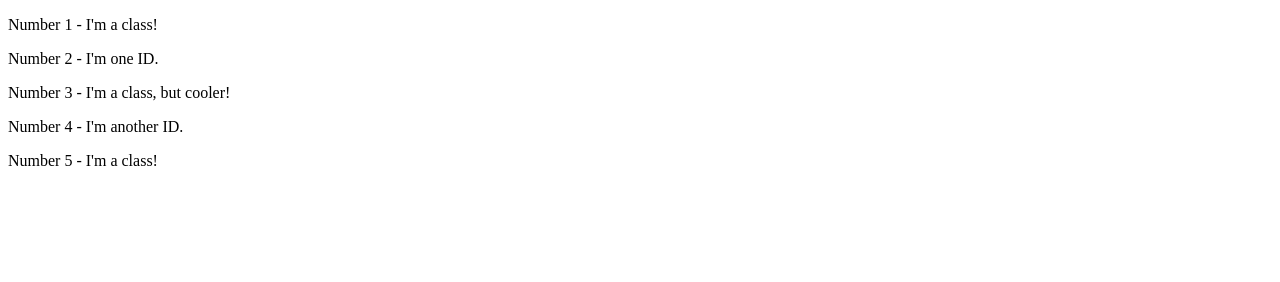
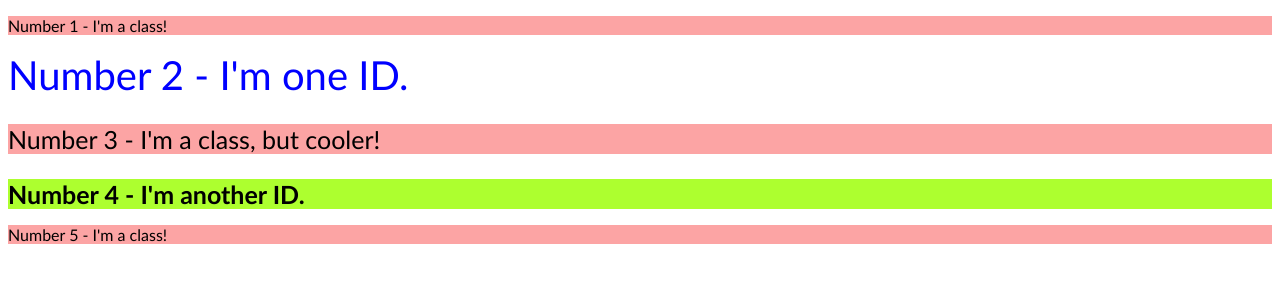
Before and after one commit to cyriljchan/TheOdinProject, a plain HTML site: page 02-css-exercises/foundations/02-class-id-selectors/index.html in a window 1280 px wide. Drawn offline with Linux system fonts and the light colour scheme.

Commit message:
UPDATE: solution to 02-class-id-selectors

```diff
--- a/02-css-exercises/foundations/02-class-id-selectors/index.html
+++ b/02-css-exercises/foundations/02-class-id-selectors/index.html
@@ -8,10 +8,10 @@
     <link rel="stylesheet" href="style.css">
   </head>
   <body>
-    <p>Number 1 - I'm a class!</p>
-    <div>Number 2 - I'm one ID.</div>
-    <p>Number 3 - I'm a class, but cooler!</p>
-    <div>Number 4 - I'm another ID.</div>
-    <p>Number 5 - I'm a class!</p>
+    <p class="class-1">Number 1 - I'm a class!</p>
+    <div id="id-1">Number 2 - I'm one ID.</div>
+    <p class="class-1 class-2">Number 3 - I'm a class, but cooler!</p>
+    <div id="id-2">Number 4 - I'm another ID.</div>
+    <p class="class-1">Number 5 - I'm a class!</p>
   </body>
 </html>
--- a/02-css-exercises/foundations/02-class-id-selectors/style.css
+++ b/02-css-exercises/foundations/02-class-id-selectors/style.css
@@ -0,0 +1,28 @@
+/* style.css */
+
+body {
+    font-family: 'Calibri';
+}
+
+/* number 1/3/5 */
+.class-1 {
+    background-color: #fca4a4;
+}
+
+/* number 3 */
+.class-2 {
+    font-size: 25px;
+}
+
+/* number 4 */
+#id-1 {
+    color: blue;
+    font-size: 40px;
+}
+
+/* number 5 */
+#id-2 {
+    background-color: greenyellow;
+    font-size: 25px;
+    font-weight: bold;
+}
```
